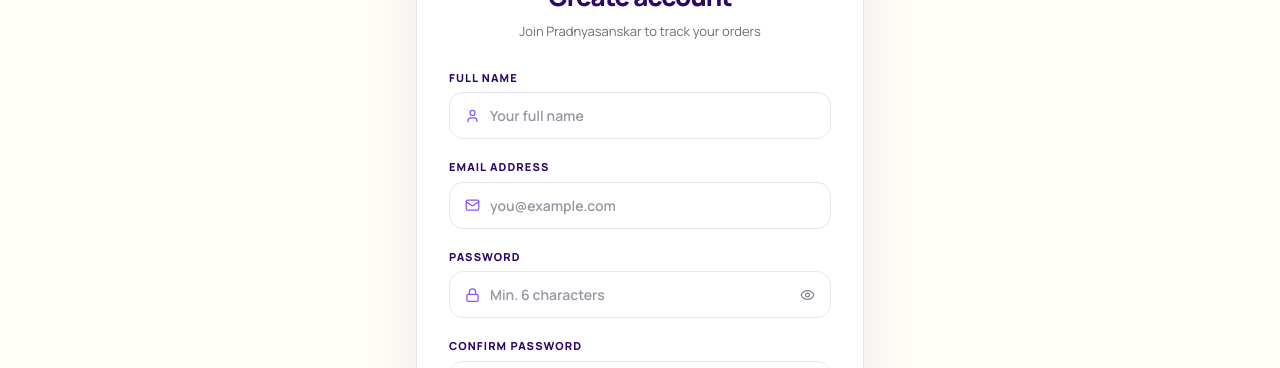
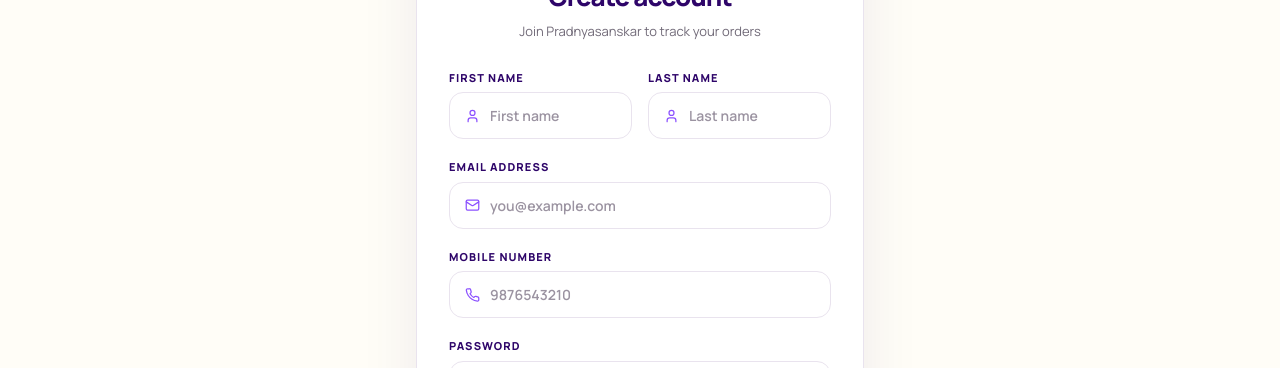
Before and after one commit to samrathtech-intern/Pradnyasankar-Final, a Next.js app: page /auth/register in a window 1280 px wide. Shown: the part 319-687 px from the top of the page. Built offline with nearby package versions, Linux system fonts and the light colour scheme; no server answers.

Commit message:
Implemented JWT authentication with login and registration

```diff
--- a/src/app/auth/register/RegisterForm.tsx
+++ b/src/app/auth/register/RegisterForm.tsx
@@ -3,7 +3,15 @@
 import Link from "next/link";
 import { useState } from "react";
 import { useRouter, useSearchParams } from "next/navigation";
-import { Eye, EyeOff, Loader2, Lock, Mail, User } from "lucide-react";
+import {
+  Eye,
+  EyeOff,
+  Loader2,
+  Lock,
+  Mail,
+  User,
+  Phone
+} from "lucide-react";
 import { useAuth } from "@/components/AuthContext";
 
 export function RegisterForm() {
@@ -12,20 +20,47 @@
   const searchParams = useSearchParams();
   const redirect = searchParams.get("redirect") ?? "/orders";
 
-  const [name, setName] = useState("");
+  const [firstName, setFirstName] = useState("");
+  const [lastName, setLastName] = useState("");
   const [email, setEmail] = useState("");
+  const [mobileNumber, setMobileNumber] = useState("");
   const [password, setPassword] = useState("");
   const [confirm, setConfirm] = useState("");
   const [showPassword, setShowPassword] = useState(false);
-  const [errors, setErrors] = useState<{ name?: string; email?: string; password?: string; confirm?: string }>({});
+
+
+  const [errors, setErrors] = useState<{
+  firstName?: string;
+  lastName?: string;
+  email?: string;
+  mobileNumber?: string;
+  password?: string;
+  confirm?: string;
+  }>({});
+
+
+
 
 function validate() {
   const e: typeof errors = {};
-    if (!name.trim()) e.name = "Full name is required.";
-    if (!email.trim() || !/^[^\s@]+@[^\s@]+\.[^\s@]+$/.test(email)) e.email = "Valid email is required.";
-    if (!password || password.length < 6) e.password = "Password must be at least 6 characters.";
-    if (password !== confirm) e.confirm = "Passwords do not match.";
+
+  if (!firstName.trim())
+    e.firstName = "First name is required.";
+
+  if (!email.trim() || !/^[^\s@]+@[^\s@]+\.[^\s@]+$/.test(email))
+    e.email = "Valid email is required.";
+
+  if (!mobileNumber.trim() || !/^[0-9]{10}$/.test(mobileNumber))
+    e.mobileNumber = "Valid 10-digit mobile number is required.";
+
+  if (!password || password.length < 6)
+    e.password = "Password must be at least 6 characters.";
+
+  if (password !== confirm)
+    e.confirm = "Passwords do not match.";
+
   setErrors(e);
+
   return Object.keys(e).length === 0;
 }
 
@@ -34,7 +69,13 @@
     clearAuthError();
     if (!validate()) return;
     try {
-      await register(name, email, password);
+      await register(
+    firstName,
+    lastName,
+    email,
+    mobileNumber,
+    password
+);
       router.push(redirect);
     } catch {}
   }
@@ -61,20 +102,38 @@
           )}
 
           <form onSubmit={handleSubmit} noValidate className="space-y-5">
+            {/* First & Last name row */}
+            <div className="grid grid-cols-2 gap-4">
               <div>
-              <label className="mb-1.5 block text-[11px] font-extrabold uppercase tracking-[.1em] text-[#2E0569]">Full name</label>
+                <label className="mb-1.5 block text-[11px] font-extrabold uppercase tracking-[.1em] text-[#2E0569]">First name</label>
                 <div className="relative">
                   <User size={15} className="absolute left-4 top-1/2 -translate-y-1/2 text-[#8C52FF]" />
                   <input
                     type="text"
-                  value={name}
-                  onChange={(e) => { setName(e.target.value); setErrors((v) => ({ ...v, name: undefined })); }}
-                  placeholder="Your full name"
-                  className={`${inputCls(errors.name)} pl-10`}
-                  autoComplete="name"
+                    value={firstName}
+                    onChange={(e) => { setFirstName(e.target.value); setErrors((v) => ({ ...v, firstName: undefined })); }}
+                    placeholder="First name"
+                    className={`${inputCls(errors.firstName)} pl-10`}
+                    autoComplete="given-name"
                   />
                 </div>
-              {errors.name && <p className="mt-1 text-[11px] font-semibold text-red-500">{errors.name}</p>}
+                {errors.firstName && <p className="mt-1 text-[11px] font-semibold text-red-500">{errors.firstName}</p>}
+              </div>
+              <div>
+                <label className="mb-1.5 block text-[11px] font-extrabold uppercase tracking-[.1em] text-[#2E0569]">Last name</label>
+                <div className="relative">
+                  <User size={15} className="absolute left-4 top-1/2 -translate-y-1/2 text-[#8C52FF]" />
+                  <input
+                    type="text"
+                    value={lastName}
+                    onChange={(e) => { setLastName(e.target.value); setErrors((v) => ({ ...v, lastName: undefined })); }}
+                    placeholder="Last name"
+                    className={`${inputCls(errors.lastName)} pl-10`}
+                    autoComplete="family-name"
+                  />
+                </div>
+                {errors.lastName && <p className="mt-1 text-[11px] font-semibold text-red-500">{errors.lastName}</p>}
+              </div>
             </div>
 
             <div>
@@ -92,7 +151,46 @@
               </div>
               {errors.email && <p className="mt-1 text-[11px] font-semibold text-red-500">{errors.email}</p>}
             </div>
+            {/* mobile number */}
+            <div>
+  <label className="mb-1.5 block text-[11px] font-extrabold uppercase tracking-[.1em] text-[#2E0569]">
+    Mobile Number
+  </label>
 
+  <div className="relative">
+    <Phone
+    size={15}
+    className="absolute left-4 top-1/2 -translate-y-1/2 text-[#8C52FF]"
+/>
+
+    <input
+      type="tel"
+      value={mobileNumber}
+      onChange={(e) => {
+    const value = e.target.value.replace(/\D/g, "");
+
+    setMobileNumber(value);
+
+    setErrors(v => ({
+        ...v,
+        mobileNumber: undefined
+    }));
+
+    }}
+      placeholder="9876543210"
+      className={`${inputCls(errors.mobileNumber)} pl-10`}
+      autoComplete="tel"
+      maxLength={10}
+    />
+  </div>
+
+  {errors.mobileNumber && (
+    <p className="mt-1 text-[11px] font-semibold text-red-500">
+      {errors.mobileNumber}
+    </p>
+  )}
+</div>
+            {/* Password field */}
             <div>
               <label className="mb-1.5 block text-[11px] font-extrabold uppercase tracking-[.1em] text-[#2E0569]">Password</label>
               <div className="relative">
--- a/src/components/AuthContext.tsx
+++ b/src/components/AuthContext.tsx
@@ -9,7 +9,13 @@
   authLoading: boolean;
   authError: string;
   login: (email: string, password: string) => Promise<void>;
-  register: (name: string, email: string, password: string) => Promise<void>;
+  register: (
+  firstName: string,
+  lastName: string,
+  email: string,
+  mobileNumber: string,
+  password: string
+) => Promise<void>;
   logout: () => Promise<void>;
   clearAuthError: () => void;
 };
@@ -69,11 +75,24 @@
     }
   }, []);
 
-  const register = useCallback(async (name: string, email: string, password: string) => {
+  const register = useCallback(
+  async (
+    firstName: string,
+    lastName: string,
+    email: string,
+    mobileNumber: string,
+    password: string
+  ) => {
     setAuthLoading(true);
     setAuthError("");
     try {
-      const { user: u, token: t } = await apiRegister(name, email, password);
+      const { user: u, token: t } = await apiRegister(
+  firstName,
+  lastName,
+  email,
+  mobileNumber,
+  password
+);
       persist(u, t);
     } catch (err) {
       setAuthError(err instanceof Error ? err.message : "Registration failed.");
--- a/src/components/Header.tsx
+++ b/src/components/Header.tsx
@@ -236,7 +236,7 @@
           {user ? (
             <div className="hidden items-center gap-2 sm:flex">
               <span className="max-w-[100px] truncate text-[11px] font-extrabold text-[#2E0569]">
-                {user.name.split(" ")[0]}
+                {user.firstName}
               </span>
               <button
                 onClick={() => logout()}
--- a/src/lib/authApi.ts
+++ b/src/lib/authApi.ts
@@ -2,7 +2,14 @@
  * Auth API service
  *
  * Integration points for the backend team:
- * - POST /api/auth/register  — { name, email, password } → { user, token }
+ * - // POST /api/auth/register
+// {
+//   firstName,
+//   lastName,
+//   email,
+//   mobileNumber,
+//   password
+// }
  * - POST /api/auth/login     — { email, password }       → { user, token }
  * - POST /api/auth/logout    — (bearer token in header)  → 200 OK
  *
@@ -11,15 +18,22 @@
 
 const API_BASE = process.env.NEXT_PUBLIC_API_BASE_URL ?? "";
 
+console.log("API_BASE =", API_BASE);
+
 export type AuthUser = {
-  id: string;
-  name: string;
+  userId: number;
+  firstName: string;
+  lastName: string;
   email: string;
+  mobileNumber: string;
+  role: string;
 };
 
+
 export type AuthResponse = {
+  token: string;
+  message: string;
   user: AuthUser;
-  token: string;
 };
 
 async function request<T>(path: string, body: object, token?: string): Promise<T> {
@@ -41,8 +55,24 @@
   return data as T;
 }
 
-export async function apiRegister(name: string, email: string, password: string): Promise<AuthResponse> {
-  return request<AuthResponse>("/api/auth/register", { name, email, password });
+export async function apiRegister(
+  firstName: string,
+  lastName: string,
+  email: string,
+  mobileNumber: string,
+  password: string
+): Promise<AuthResponse> {
+
+  return request<AuthResponse>(
+    "/api/auth/register",
+    {
+      firstName,
+      lastName,
+      email,
+      mobileNumber,
+      password,
+    }
+  );
 }
 
 export async function apiLogin(email: string, password: string): Promise<AuthResponse> {
```
Also changed, not shown: 2 other files (tests, documents, lock files or other folders). Lines whose indentation alone changed are shown as unchanged.
